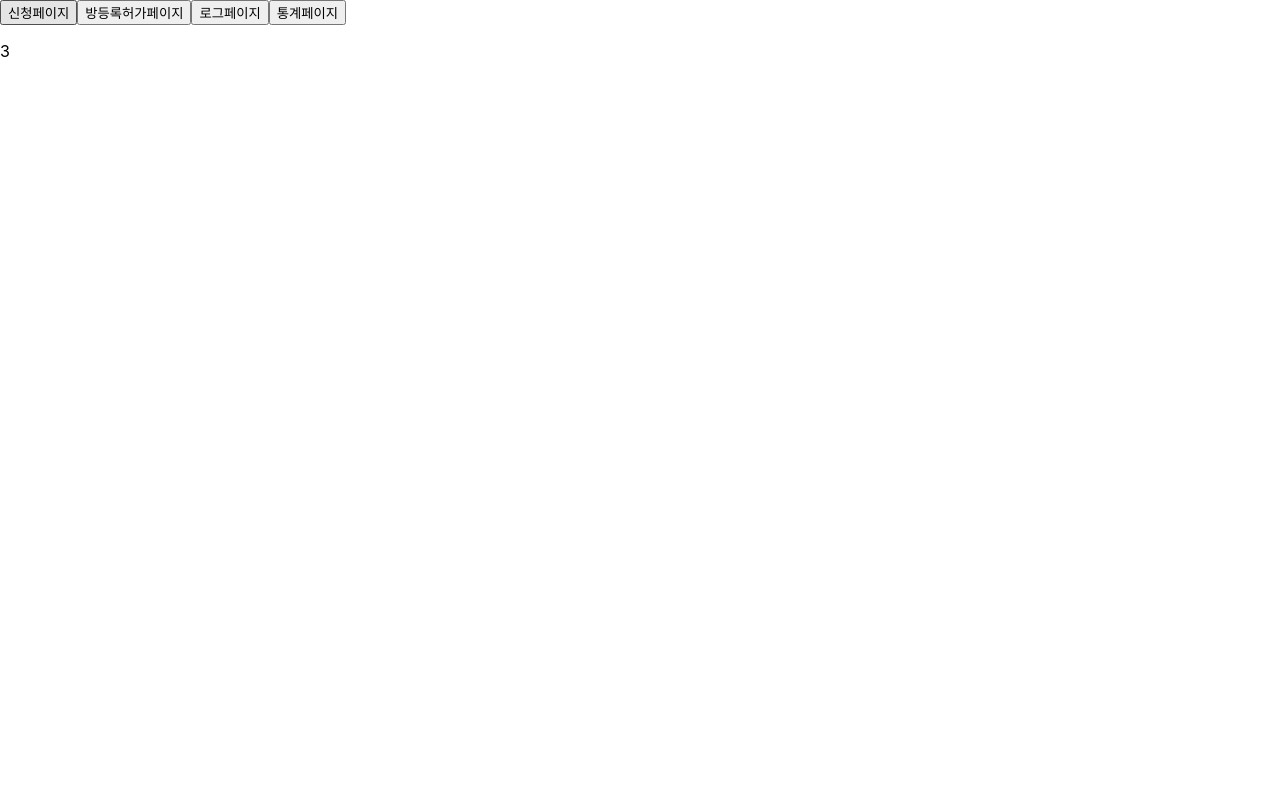
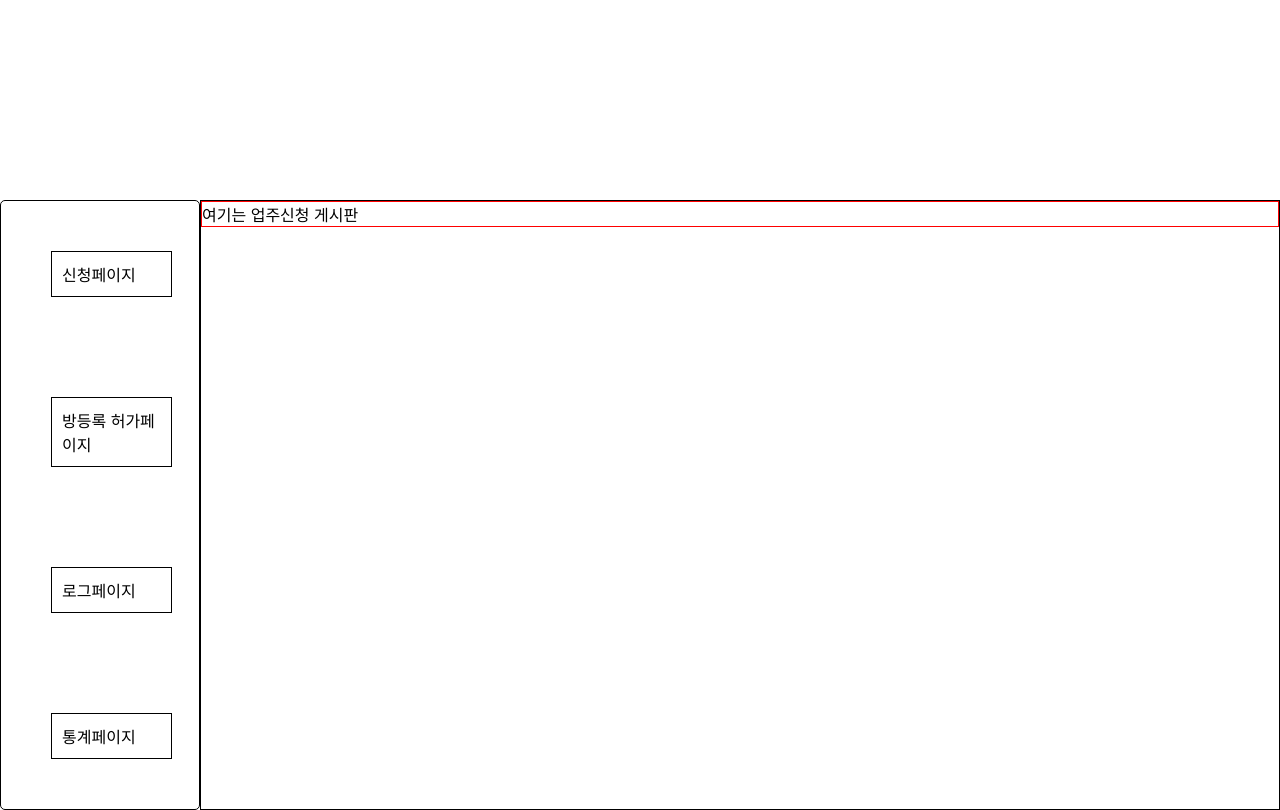
Before and after one commit to HAHproject/pj-front, a React (Create React App) app: page /admin in a window 1280 px wide. Built offline with nearby package versions, Linux system fonts and the light colour scheme; the HTML template or start-up script is replaced by a standard one.

Commit message:
사람 병드는 css

```diff
--- /dev/null
+++ b/src/component/admin/Admin.css
@@ -0,0 +1,50 @@
+.main-box {
+    display: flex;
+    margin-top: 200px;
+    width: 100%;
+
+
+}
+
+._left-box {
+    flex: 1;
+    min-width: 200px;
+    height: auto;
+
+}
+
+
+._button-list {
+    display: flex;
+    flex-direction: column;
+    border: 1px solid black;
+    border-radius: 5px;
+
+
+}
+
+._button {
+    margin: 50px;
+    width: 50%;
+    color: black;
+    transition: background-color 0.3s, color 0.3s;
+    cursor: pointer;
+    border: 1px solid black;
+    padding: 10px;
+
+}
+
+._button:hover {
+    color: red;
+}
+
+
+._right-box {
+    flex: 6;
+    height: auto;
+    border: 1px solid black
+}
+
+._right-list {
+    border: 1px solid red
+}
--- a/src/component/admin/Admin.jsx
+++ b/src/component/admin/Admin.jsx
@@ -3,6 +3,7 @@ import { Category } from "./Category"
 import { useDispatch } from "react-redux"
 import { setPage } from "../../feature/adminPageSlice"
 import AdminPage from "./AdminPage"
+import './Admin.css'
 
 const Admin = () => {
 
@@ -22,17 +23,8 @@ const Admin = () => {
 
     console.log("몇번 불리고 있는지 체크하는 친구 from Admin")
 
-    Object.keys(Category).map((menu) => {
-        return <button onClick={() => onClickHandler(menu)}> {menu} </button>
-    })
-
-
-
-
-
 
     const onClickHandler = (data) => {
-        // setCategory(data)
 
         dispatch(setPage(data))
     }
@@ -48,25 +40,20 @@ const Admin = () => {
 
                 이럴때는 여기에서 리덕스 값을 세팅하고, 컴포넌트를 하나 더 들어가서 그 속에서 관리하면 됨.
             */}
-            <div>
+            <div className="main-box">
 
-                <div>
-                    {Object.keys(Category).map((menu) => {
-                        return <button key={menu} onClick={() => onClickHandler(menu)}> {menu} </button>
-                    })}
+                <div className="_left-box">
+                    <div className="_button-list">
+                        {Object.keys(Category).map((menu) => {
+                            return <p className="_button" key={menu} onClick={() => onClickHandler(menu)}> {menu} </p>
+                        })}
+                    </div>
                 </div>
 
-
-                {/* <div>
-                    {category === Category.로그페이지 && <p>1</p>}
-                    {category === Category.방등록허가페이지 && <p>2</p>}
-                    {category === Category.신청페이지 && <p>3</p>}
-                    {category === Category.통계페이지 && <p>4</p>}
-                </div> */}
-
-
-                <div>
-                    <AdminPage></AdminPage>
+                <div className="_right-box">
+                    <div className="_right-list">
+                        <AdminPage ></AdminPage>
+                    </div>
                 </div>
             </div>
         </>
--- a/src/component/admin/AdminPage.jsx
+++ b/src/component/admin/AdminPage.jsx
@@ -1,16 +1,20 @@
 import { useSelector } from "react-redux"
 import { Category } from "./Category"
+import LogPage from "./LogPage"
+import RoomPage from "./RoomPage"
+import ApplyPage from "./ApplyPage"
+import StatisticsPage from "./StatisticsPage"
 
 const AdminPage = () => {
 
 
-    const {nowPage} = useSelector((state) => state.adminPages)
+    const { nowPage } = useSelector((state) => state.adminPages)
 
     return <>
-        {nowPage === Category.로그페이지 && <p>1</p>}
-        {nowPage === Category.방등록허가페이지 && <p>2</p>}
-        {nowPage === Category.신청페이지 && <p>3</p>}
-        {nowPage === Category.통계페이지 && <p>4</p>}
+        {nowPage === Category.로그페이지 && <LogPage />}
+        {nowPage === Category["방등록 허가페이지"] && <RoomPage />}
+        {nowPage === Category.신청페이지 && <ApplyPage />}
+        {nowPage === Category.통계페이지 && <StatisticsPage />}
     </>
 }
 
--- /dev/null
+++ b/src/component/admin/ApplyPage.jsx
@@ -0,0 +1,10 @@
+const ApplyPage = () => {
+
+    console.log(4)
+
+    return "여기는 업주신청 게시판"
+
+
+}
+
+export default ApplyPage
--- a/src/component/admin/Category.jsx
+++ b/src/component/admin/Category.jsx
@@ -1,7 +1,7 @@
 export const Category = {
-    신청페이지: '신청페이지',
-    방등록허가페이지: '방등록허가페이지',
-    로그페이지: '로그페이지',
-    통계페이지: '통계페이지',
+  신청페이지: '신청페이지',
+  "방등록 허가페이지": '방등록 허가페이지',
+  로그페이지: '로그페이지',
+  통계페이지: '통계페이지',
 
-  }
+}
--- /dev/null
+++ b/src/component/admin/LogPage.jsx
@@ -0,0 +1,11 @@
+const LogPage = () => {
+
+
+    console.log(1)
+
+
+    return "여기는 결제로그 보는 곳"
+
+}
+
+export default LogPage
--- /dev/null
+++ b/src/component/admin/RoomPage.jsx
@@ -0,0 +1,11 @@
+const RoomPage = () => {
+
+    console.log(2)
+
+    return "여기는 방등록 보는 곳"
+
+
+
+}
+
+export default RoomPage
--- /dev/null
+++ b/src/component/admin/StatisticsPage.jsx
@@ -0,0 +1,9 @@
+const StatisticsPage = () => {
+
+    console.log(3)
+
+    return "여기는 통계 보는 곳"
+
+}
+
+export default StatisticsPage
```
